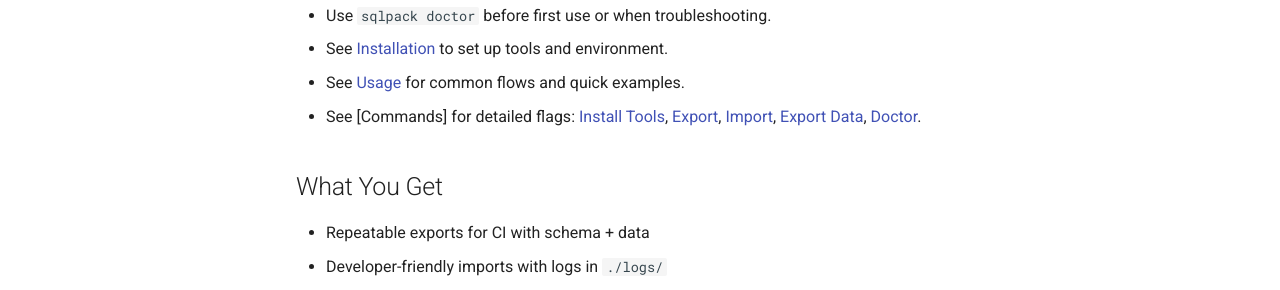
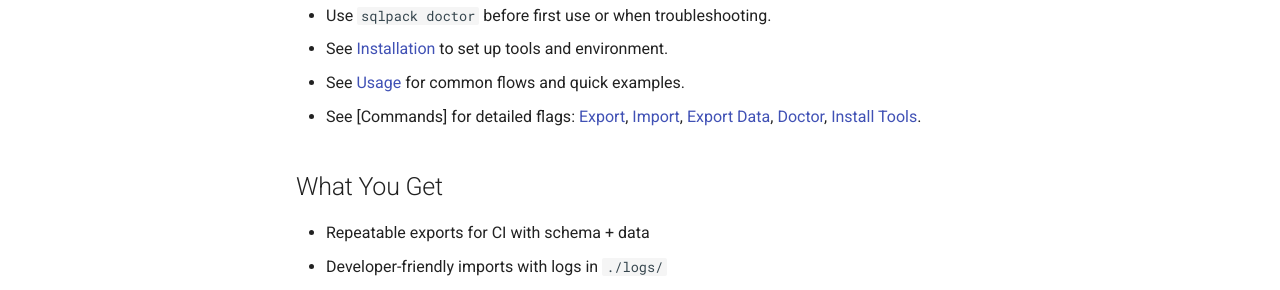
Before and after one commit to LionsAd/sqlpack, an MkDocs documentation site: the page built from docs/index.md, in a window 1280 px wide and 900 px high, scrolled down 581 px. Shown: the part 368-658 px from the top of the window. Built offline with MkDocs 1.6.1 and Material for MkDocs 9.7.7, drawn with Linux system fonts in a browser that asks for light colours; comment, search, counter and statistics services are not loaded.

```diff
--- a/docs/index.md
+++ b/docs/index.md
@@ -35,7 +35,7 @@ sqlpack import --help
 - Use `sqlpack doctor` before first use or when troubleshooting.
 - See [Installation](install.md) to set up tools and environment.
 - See [Usage](usage.md) for common flows and quick examples.
-- See [Commands] for detailed flags: [Install Tools](commands/install-tools.md), [Export](commands/export.md), [Import](commands/import.md), [Export Data](commands/export-data.md), [Doctor](commands/doctor.md).
+- See [Commands] for detailed flags: [Export](commands/export.md), [Import](commands/import.md), [Export Data](commands/export-data.md), [Doctor](commands/doctor.md), [Install Tools](commands/install-tools.md).
 
 ## What You Get
 - Repeatable exports for CI with schema + data
--- a/mkdocs.yml
+++ b/mkdocs.yml
@@ -31,11 +31,11 @@ nav:
   - Installation: install.md
   - Usage: usage.md
   - Commands:
-    - Install Tools: commands/install-tools.md
     - Export: commands/export.md
     - Import: commands/import.md
     - Export Data (BCP): commands/export-data.md
     - Doctor: commands/doctor.md
+    - Install Tools: commands/install-tools.md
   - Configuration: configuration.md
   - Logging: logging.md
   - CI/CD: ci.md
```
